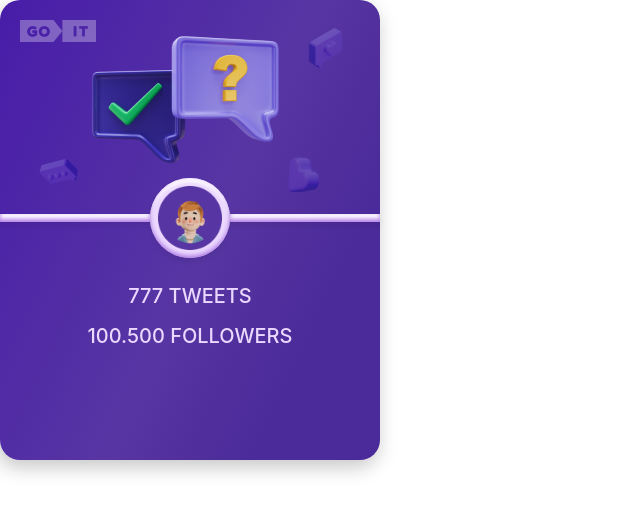
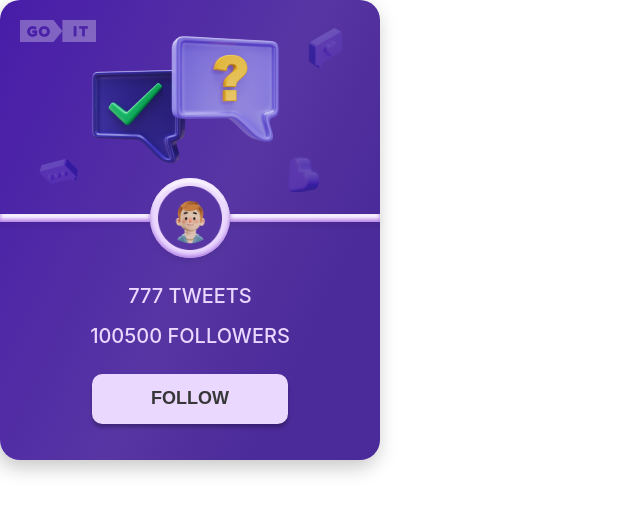
Before and after one commit to Filatov44/test-goit, a React (Create React App) app: page / in a window 1280 px wide. Shown: the top 512 px of the page, without its empty margins (0-640 px from the left). Built offline with nearby package versions, Linux system fonts and the light colour scheme.

Commit message:
add change value followers and change button

```diff
--- /dev/null
+++ b/src/components/Button/Button.jsx
@@ -0,0 +1,8 @@
+import { FollowButton } from "./Button.styled";
+
+export default function ButtonCounter ({btnTitle, ...props }) {
+
+	return (
+		<FollowButton {...props}>{btnTitle}</FollowButton>
+	);
+};
--- /dev/null
+++ b/src/components/Button/Button.styled.jsx
@@ -0,0 +1,29 @@
+import styled from 'styled-components';
+
+export const FollowButton = styled.button`
+	width: 196px;
+	padding: 14px 0;
+	background-color: ${props => props.bgcActive || "#EBD8FF"};
+	color: #373737;
+	box-shadow: 0px 3.43693px 3.43693px rgba(0, 0, 0, 0.25);
+	border-radius: 10.3108px;
+	border: none;
+	font-weight: 600;
+	font-size: 18px;
+	line-height: 1.2;
+	text-align: center;
+	text-transform: uppercase;
+	cursor: pointer;
+	margin-right: auto;
+	margin-left: auto;
+
+
+	&:hover {
+		background-color: ${props => props.bgchActive || "#C691FF"};
+	 };
+
+	& :focus {
+		background-color: ${props => props.bgchActive || "#C691FF"};
+	}
+
+`;
--- a/src/components/UserCard/UserCard.jsx
+++ b/src/components/UserCard/UserCard.jsx
@@ -2,13 +2,52 @@ import { ContainerUserCard } from "./UserCard.styled";
 import Logo from "components/Logo/Logo";
 import UserAvatar from "components/UserAvatar/UserAvatar";
 import TextInfo from "components/TextInfo/TextInfo";
+import ButtonCounter from "components/Button/Button";
+import { useState } from "react";
+
+
+
 export default function UserCard () {
+
+	const [follow, setFollow] = useState(JSON.parse(localStorage.getItem("isfollow")) || false);
+
+	const [valueFollowers, setValueFollowers] = useState(parseInt(localStorage.getItem("followers")) || 100500);
+
+
+
+	const addFollow = () => {
+
+		const value = valueFollowers + 1;
+		const isFollow = true;
+
+		setValueFollowers(value)
+		setFollow(isFollow);
+
+		console.log(value);
+		localStorage.setItem("followers", JSON.stringify(value));
+		localStorage.setItem("isfollow", JSON.stringify(isFollow));
+	};
+
+	const delFollow = () => {
+
+		const value = valueFollowers - 1;
+		const isFollow = false;
+
+		setValueFollowers(value);
+		setFollow(isFollow);
+
+		localStorage.setItem("followers", JSON.stringify(value));
+		localStorage.setItem("isfollow", JSON.stringify(isFollow));
+	};
+
+
 	return (
 		<ContainerUserCard>
 		<Logo/>
 		<UserAvatar/>
 		<TextInfo quantity={"777"} value = {"tweets"} mb = {"16"}/>
-		<TextInfo quantity={"100.500"} value = {"followers"} mb = {"26"}/>
+		<TextInfo quantity={valueFollowers} value = {"followers"} mb = {"26"}/>
+		{follow ? <ButtonCounter btnTitle="following" bgcActive=" #5CD3A8" bgchActive="#9DE4CA" onClick={delFollow}/>: <ButtonCounter btnTitle="follow" bgcActive="" bgchActive="" onClick={addFollow}/>}
 		</ContainerUserCard>
 	)
 }
```
